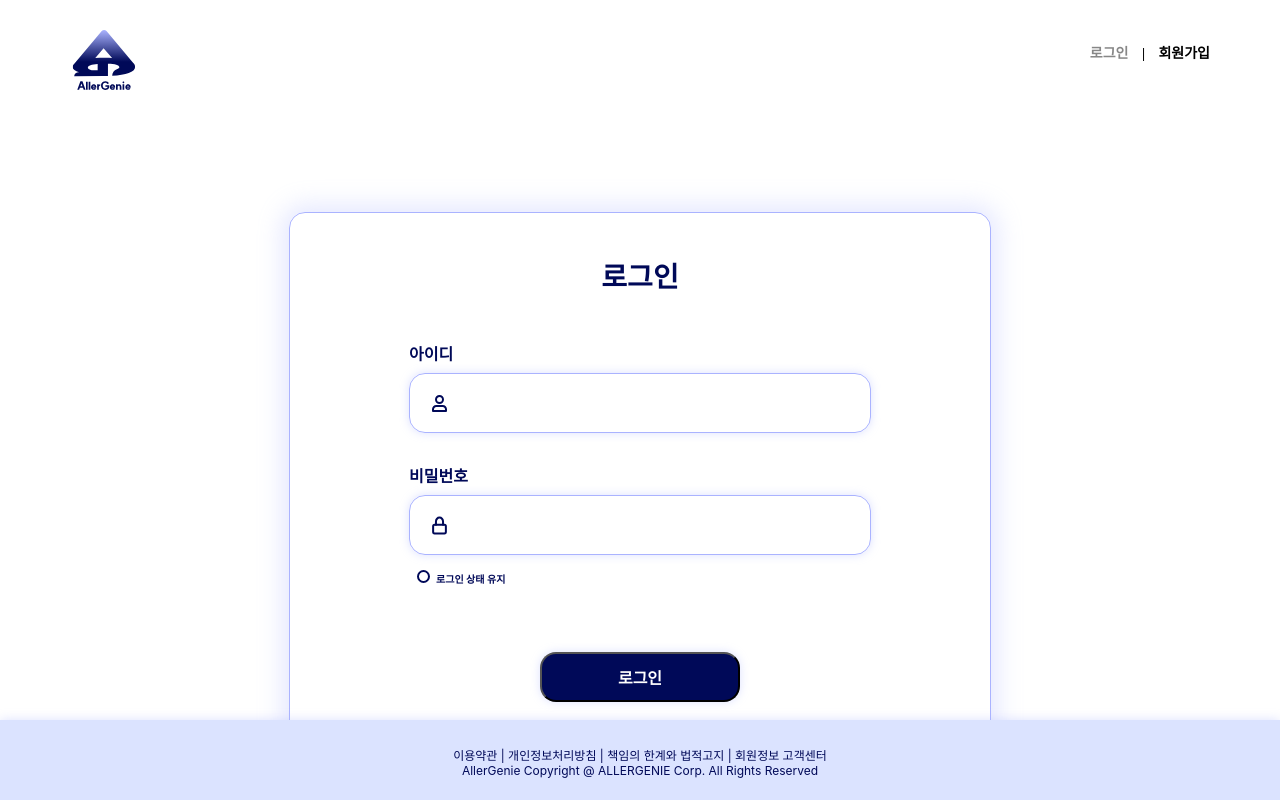
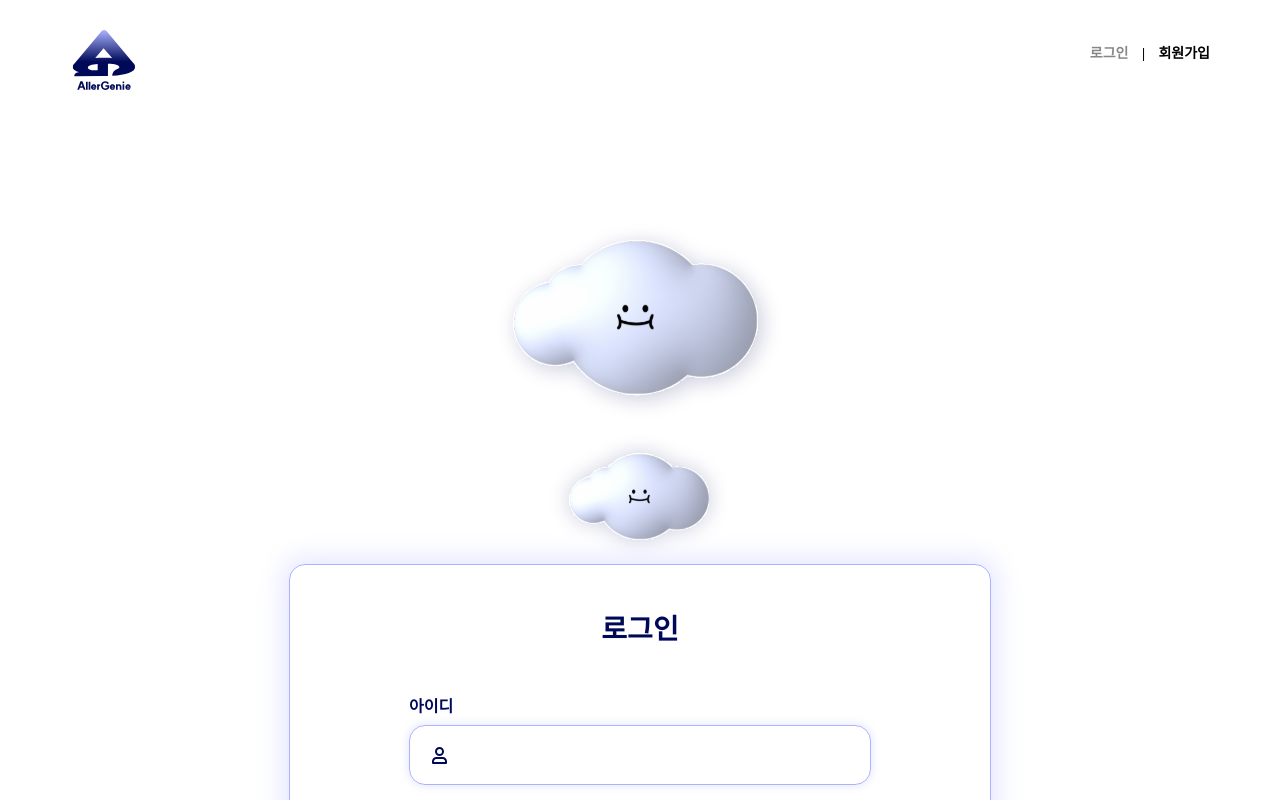
Before and after one commit to 9oormthon-univ/TEAM_3_2, a React (Create React App) app in the folder front/: page /login in a window 1280 px wide. Shown: the top 800 px of the page. Built offline with nearby package versions, Linux system fonts and the light colour scheme; a web font is replaced by a local one.

Commit message:
[Deisgn] LoginPage 구름 추가

```diff
--- a/front/src/components/LoginPage.js
+++ b/front/src/components/LoginPage.js
@@ -2,10 +2,11 @@ import React, { useState } from "react";
 import { useNavigate } from "react-router-dom";
 import handleLogin from "../service/LoginService";
 import Logo from "../module/Logo";
+import Footer from "../module/Footer";
 import ID_Icon from "../img/id-icon.svg";
 import PW_Icon from "../img/pw-icon.svg";
-import Footer from "../module/Footer";
-
+import {ReactComponent as GoormBig} from "../img/goorm-login.svg";
+import {ReactComponent as GoormSmall} from "../img/goorm-login-small.svg";
 
 const LoginPage = ({ onLogin }) => {
   const [username, setUsername] = useState(""); // 아이디 상태
@@ -32,6 +33,8 @@ const LoginPage = ({ onLogin }) => {
         <span>로그인</span> | 회원가입
       </nav>
       <main className="LoginPage-main">
+        <GoormBig className="LoginPage-goorm1" />
+        <GoormSmall className="LoginPage-goorm2" />
         <article className="loginBox">
           <div className="loginBox-title">
             로그인
@@ -84,7 +87,7 @@ const LoginPage = ({ onLogin }) => {
           </span>
         </article>
       </main>
-      <Footer footerTop={"calc(100vh - 80px)"}/>
+      <Footer footerTop={"904px"}/>
     </div>
   );
 };
```
Also changed, not shown: front/src/img/goorm-login-small.svg (added), front/src/img/goorm-login.svg (added).
